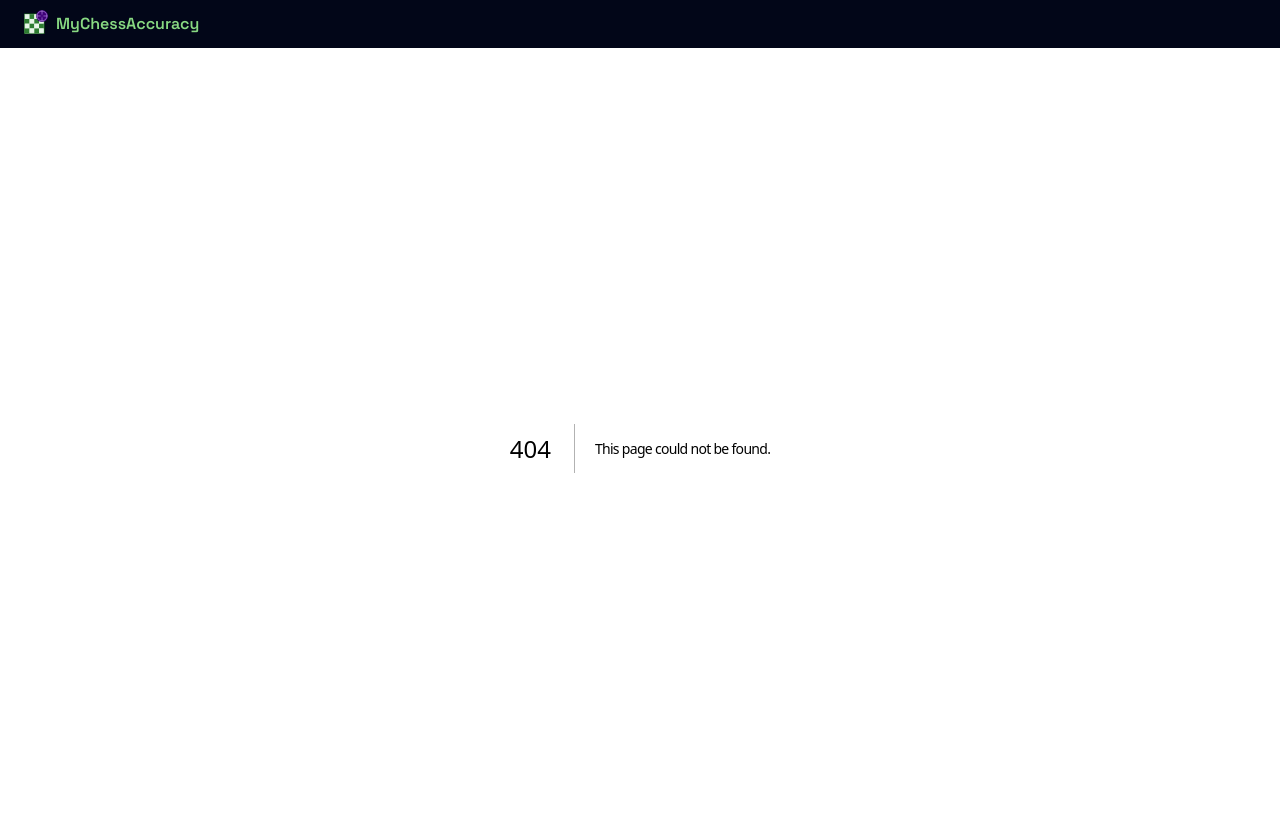
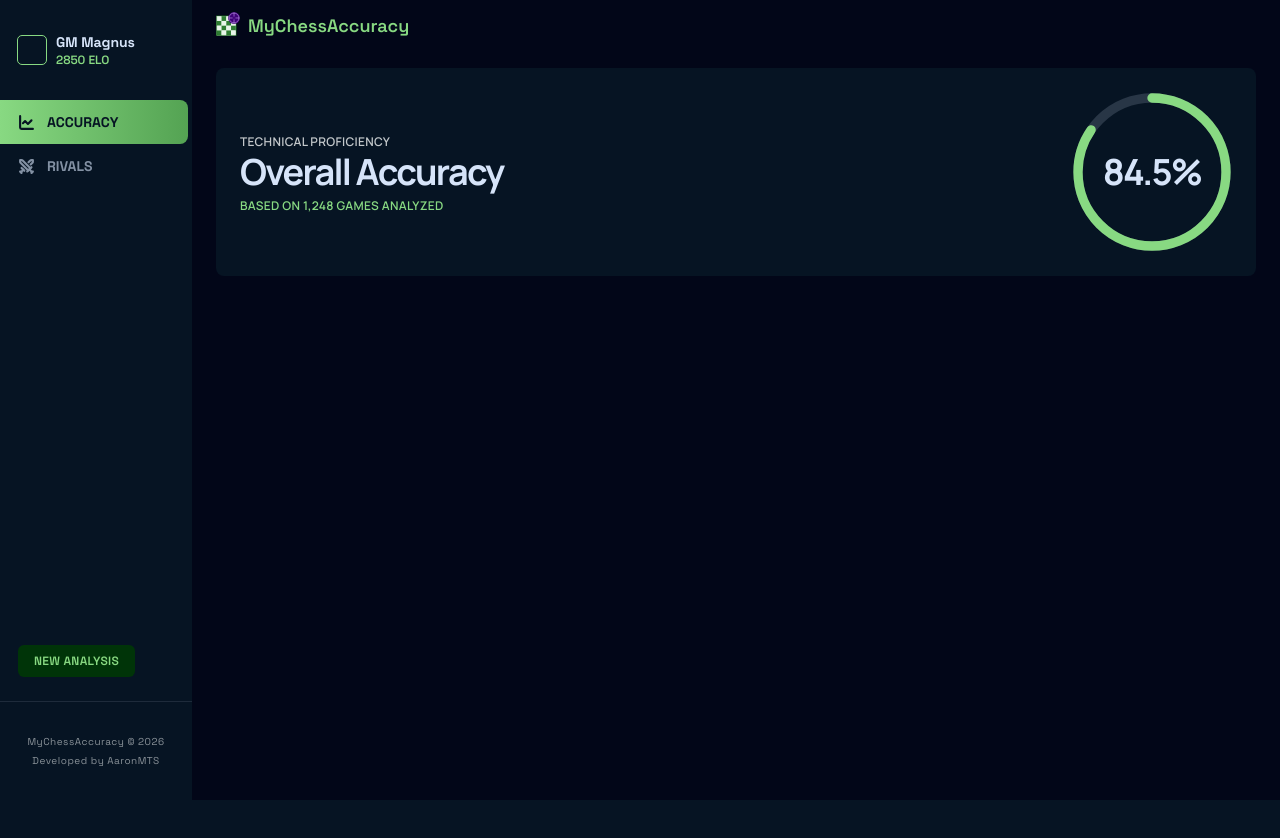
Before and after one commit to AaronMTS/my-chess-accuracy, a Next.js app: page /player/1/accuracy in a window 1280 px wide. Before the commit this address had no page. Shown: the top 838 px of the page. After the commit the page ends 800 px from the top, so only its background shows below. Built offline with nearby package versions, Linux system fonts and the light colour scheme.

Commit message:
improved Analyze page styling; started creating Accuracy page design; add Navbar, Sidebar, and Footer components

```diff
--- a/app/analyze/page.tsx
+++ b/app/analyze/page.tsx
@@ -1,12 +1,18 @@
 import { spaceGrotesk } from "../fonts";
+import { Zap, UserRound } from "lucide-react";
+
+import Navbar from "@/components/Navbar";
+import CtaButton from "@/components/CtaButton";
 
 export default function AnalyzePage() {
   return (
+    <>
+      <Navbar />
       <section className="space-y-6 p-8 mx-auto max-w-lg text-center">
         <div className="space-y-3">
           <h2 className={spaceGrotesk.className}>Initialize Analysis</h2>
           <p className="text-slate-400 text-sm">
-          Enter a chess.com handle to a deep-dive <br />
+            Enter a chess.com handle for a deep-dive <br />
             tactical breakdown of recent performance.
           </p>
         </div>
@@ -16,23 +22,35 @@ export default function AnalyzePage() {
         >
           <label
             htmlFor="username"
-          className="text-[8px] text-primary tracking-widest font-bold uppercase"
+            className="text-[8px] text-primary tracking-[0.2em] font-bold uppercase"
           >
             Chess Username
           </label>
+          <div className="w-full pl-5 bg-surfaceLowest flex gap-2.5 rounded-md">
+            <span className="grid content-center">
+              <UserRound size={16} strokeWidth="3" className="text-slate-500" />
+            </span>
             <input
               type="text"
               name="username"
               id="username"
               placeholder="e.g. hikaru"
-          className={`w-full px-5 py-2.5 bg-surfaceLowest ${spaceGrotesk.className} rounded-md placeholder:text-slate-700`}
+              className={`grow pr-5 py-3 ${spaceGrotesk.className} font-medium outline-0 placeholder:text-slate-700`}
             />
-        <button
-          className={`w-full px-5 py-2.5 bg-linear-135 from-primary to-onPrimaryContainer ${spaceGrotesk.className} text-onPrimary font-bold rounded-md cursor-pointer`}
+          </div>
+          <CtaButton
+            widthClass="w-full"
+            paddingClasses="px-5 py-2.5"
+            fontStyleClass={spaceGrotesk.className}
+            withIcon={true}
           >
+            <span className="grid content-center">
+              <Zap size={18} className="fill-onPrimary" />
+            </span>
             Start Analysis
-        </button>
+          </CtaButton>
         </form>
       </section>
+    </>
   );
 }
--- a/app/globals.css
+++ b/app/globals.css
@@ -2,10 +2,13 @@
 
 @theme {
   --color-primary: #88d982;
+  --color-primaryContainer: #003408;
+
   --color-onPrimary: #003909;
   --color-onPrimaryContainer: #54a353;
 
   --color-onSurface: #d6e4f9;
+  --color-onSurfaceLow: #c2c7ca;
   /* Secondary text color: slate-400 */
   /* Tertiary text color: slate-700 */
 
@@ -32,3 +35,7 @@
 .glassmorphism {
   @apply opacity-[0.6] backdrop-blur-[20px];
 }
+
+.activeSideLink {
+  @apply bg-linear-to-r from-primary to-onPrimaryContainer text-surface opacity-100;
+}
--- a/app/layout.tsx
+++ b/app/layout.tsx
@@ -1,7 +1,6 @@
 import type { Metadata } from "next";
 import "./globals.css";
 import { manrope } from "./fonts";
-import Navbar from "@/components/Navbar";
 
 export const metadata: Metadata = {
   title: "MyChessAccuracy",
@@ -18,10 +17,7 @@ export default function RootLayout({
       lang="en"
       className={`${manrope.className} bg-surface text-onSurface antialiased`}
     >
-      <body>
-        <Navbar />
-        {children}
-      </body>
+      <body>{children}</body>
     </html>
   );
 }
--- /dev/null
+++ b/app/player/[username]/accuracy/page.tsx
@@ -0,0 +1,49 @@
+import Navbar from "@/components/Navbar";
+
+export default function AccuracyPage() {
+  return (
+    <div className="space-y-4 grow max-h-dvh bg-slate-950 overflow-auto">
+      <Navbar />
+      <main className="space-y-6 px-6">
+        <section className="flex gap-12 justify-between items-center p-6 bg-surface rounded-lg">
+          <div>
+            <small className="text-onSurfaceLow text-xs font-semibold tracking-wide uppercase">
+              Technical Proficiency
+            </small>
+            <h2>Overall Accuracy</h2>
+            <small className="text-primary text-xs font-semibold tracking-wide uppercase">
+              Based on 1,248 games analyzed
+            </small>
+          </div>
+          <div className="relative size-40">
+            <svg
+              className="size-full -rotate-90"
+              viewBox="0 0 480 480"
+              fill="none"
+              xmlns="http://www.w3.org/2000/svg"
+            >
+              <circle
+                cx="240"
+                cy="240"
+                r="222"
+                className="stroke-surfaceHighest"
+                strokeWidth="28"
+              />
+              <circle
+                cx="240"
+                cy="240"
+                r="222"
+                className="stroke-primary"
+                strokeWidth="28"
+                strokeDasharray={2 * Math.PI * 222}
+                strokeDashoffset={2 * Math.PI * 222 * (1 - 0.845)}
+                strokeLinecap="round"
+              />
+            </svg>
+            <h2 className="absolute top-1/2 left-1/2 -translate-1/2">84.5%</h2>
+          </div>
+        </section>
+      </main>
+    </div>
+  );
+}
--- /dev/null
+++ b/app/player/[username]/layout.tsx
@@ -0,0 +1,14 @@
+import Sidebar from "@/components/sidebar/Sidebar";
+
+export default function SidebarLayout({
+  children,
+}: Readonly<{
+  children: React.ReactNode;
+}>) {
+  return (
+    <div className="flex min-h-dvh">
+      <Sidebar />
+      {children}
+    </div>
+  );
+}
--- /dev/null
+++ b/components/CtaButton.tsx
@@ -0,0 +1,23 @@
+type Props = {
+  widthClass: string;
+  paddingClasses: string;
+  fontStyleClass: string;
+  withIcon: boolean;
+  children: React.ReactNode;
+};
+
+export default function CtaButton({
+  widthClass,
+  paddingClasses,
+  fontStyleClass,
+  withIcon,
+  children,
+}: Readonly<Props>) {
+  return (
+    <button
+      className={`flex${withIcon ? " gap-2.5 " : " "}justify-center items-center ${widthClass} ${paddingClasses} bg-linear-135 from-primary to-onPrimaryContainer ${fontStyleClass} text-onPrimary font-bold rounded-md cursor-pointer`}
+    >
+      {children}
+    </button>
+  );
+}
--- /dev/null
+++ b/components/Footer.tsx
@@ -0,0 +1,17 @@
+import { spaceGrotesk } from "@/app/fonts";
+
+export default function Footer({ paddingClasses }: { paddingClasses: string }) {
+  return (
+    <footer
+      className={`space-y-1 ${paddingClasses} ${spaceGrotesk.className} text-[10px] text-onSurfaceLow/70 text-center tracking-wider border-t border-surfaceHigh`}
+    >
+      <p>MyChessAccuracy &copy; 2026</p>
+      <p>
+        Developed by{" "}
+        <a href="https://github.com/AaronMTS" target="_blank">
+          AaronMTS
+        </a>
+      </p>
+    </footer>
+  );
+}
--- a/components/Navbar.tsx
+++ b/components/Navbar.tsx
@@ -5,10 +5,10 @@ import Image from "next/image";
 
 export default function Navbar() {
   return (
-    <nav className="bg-slate-950 py-3 px-6">
+    <nav className="sticky top-0 bg-slate-950 py-3 px-6">
       <Link
         href="/"
-        className={`flex gap-2 items-center ${spaceGrotesk.className} text-md *:leading-6 font-semibold text-primary`}
+        className={`flex gap-2 items-center ${spaceGrotesk.className} text-lg *:leading-6 font-semibold text-primary`}
       >
         <span className="relative -top-0.5 size-6">
           <Image src={logo} fill alt="A crosshair aimed at a chess board" />
--- /dev/null
+++ b/components/sidebar/Sidebar.tsx
@@ -0,0 +1,45 @@
+"use client";
+
+import { usePathname } from "next/navigation";
+
+import { ChartLine, Swords } from "lucide-react";
+import { spaceGrotesk } from "@/app/fonts";
+
+import SidebarLink from "./SidebarLink";
+import Footer from "../Footer";
+
+export default function Sidebar() {
+  const pathName = usePathname();
+
+  return (
+    <aside
+      className={`flex flex-col gap-16 justify-between py-8 w-48 ${spaceGrotesk.className}`}
+    >
+      <div className="space-y-8">
+        <div className="flex gap-2.5 items-center px-4.5">
+          <div className="bg-transparent size-7 rounded-sm outline outline-primary"></div>
+          <div>
+            <p className="text-sm font-bold">GM Magnus</p>
+            <p className="text-xs text-primary font-semibold">2850 ELO</p>
+          </div>
+        </div>
+        <nav className="text-onSurface pr-1">
+          <SidebarLink isActive={pathName.endsWith("accuracy")} href="accuracy">
+            <ChartLine size={17} strokeWidth={3} />
+            Accuracy
+          </SidebarLink>
+          <SidebarLink isActive={pathName.endsWith("rivals")} href="rivals">
+            <Swords size={17} strokeWidth={3} />
+            Rivals
+          </SidebarLink>
+        </nav>
+      </div>
+      <div className="space-y-6">
+        <button className="mx-4.5 w-[stretch] px-4 py-2 bg-primaryContainer text-primary text-xs font-semibold tracking-wide uppercase rounded-md cursor-pointer">
+          New Analysis
+        </button>
+        <Footer paddingClasses="pt-8" />
+      </div>
+    </aside>
+  );
+}
--- /dev/null
+++ b/components/sidebar/SidebarLink.tsx
@@ -0,0 +1,17 @@
+import Link, { LinkProps } from "next/link";
+
+type Props = {
+  isActive: boolean;
+  children: React.ReactNode;
+} & LinkProps;
+
+export default function SidebarLink({ isActive, children, ...props }: Props) {
+  return (
+    <Link
+      className={`flex items-center gap-3 px-4.5 py-3 text-sm font-bold uppercase rounded-e-lg ${isActive ? "activeSideLink" : "opacity-60"}`}
+      {...props}
+    >
+      {children}
+    </Link>
+  );
+}
```
Lines whose indentation alone changed are shown as unchanged.
